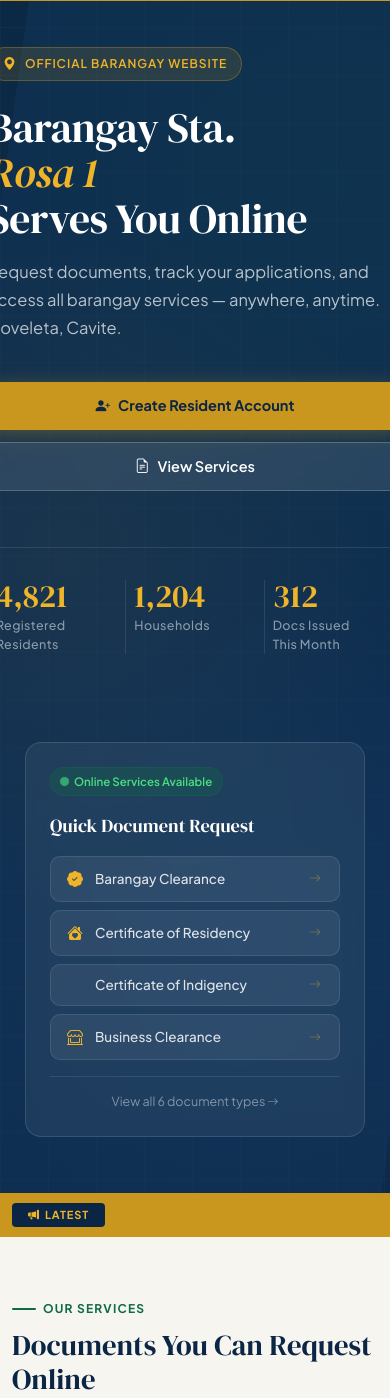
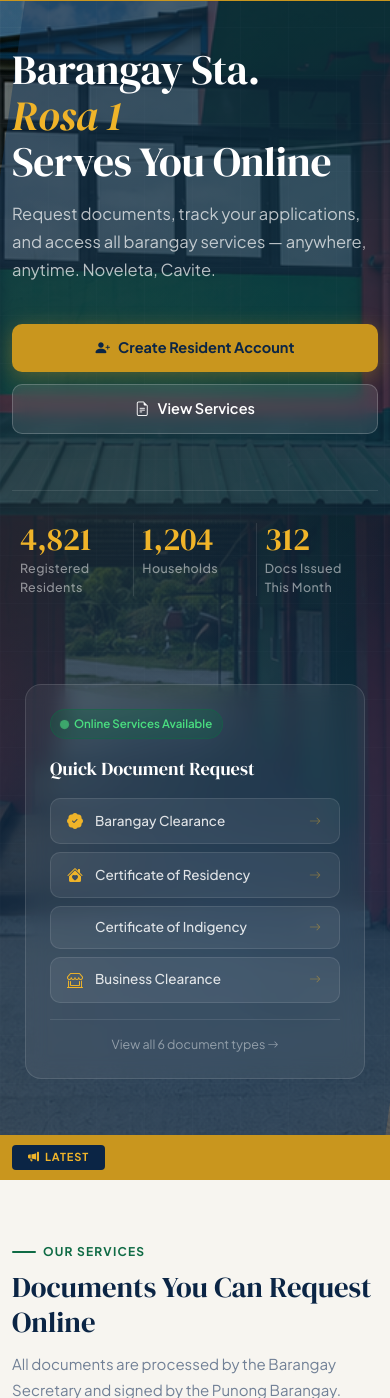
Before and after one commit to Miraaiii/brgy_system, a PHP site: page / in a window 390 px wide; the page is wider, and only the part inside the window is pictured. Shown: the part 69-1467 px from the top of that part. Run offline with PHP 8.4, Linux system fonts and the light colour scheme.

Commit message:
Background goods, responsive goods

```diff
--- a/index.php
+++ b/index.php
@@ -249,7 +249,10 @@ $services = [
     =========================== */
     .hero {
       min-height: 100vh;
-      background: var(--navy);
+      background: linear-gradient(rgba(0,0,0,0.45), rgba(0,0,0,0.45)), url('src/assets/images/system_bg.png');
+      background-size: cover;
+      background-position: center;
+      background-repeat: no-repeat;
       position: relative;
       display: flex;
       align-items: center;
@@ -1021,6 +1024,18 @@ $services = [
       .step-connector { display: none; }
       .footer-bottom { flex-direction: column; text-align: center; }
     }
+
+    @media (max-width: 575px) {
+      html, body { width: 100%; box-sizing: border-box; overflow-x: hidden; }
+      .hero-content { padding: 3rem 1.5rem 2.5rem; }
+      .hero-actions { flex-direction: column; }
+      .hero-actions a { text-align: center; justify-content: center; }
+      .hero-stat { min-width: 100px; }
+      section { padding: 56px 0; }
+      .cta-box { padding: 2.5rem 1.5rem; }
+      .step-connector { display: none; }
+      .footer-bottom { flex-direction: column; text-align: center; }
+    }
   </style>
 </head>
 <body>
@@ -1076,12 +1091,9 @@ $services = [
 <section class="hero" id="home" aria-labelledby="hero-title">
   <div class="hero-pattern" aria-hidden="true"></div>
   <div class="hero-grid-lines" aria-hidden="true"></div>
-  <div class="container">
-    <div class="row align-items-center g-5">
+  <div class="container align-items-center">
+    <div class="row  g-5">
       <div class="col-lg-6 hero-content" data-aos="fade-right" data-aos-duration="900">
-        <div class="hero-eyebrow">
-          <i class="bi bi-geo-alt-fill"></i> Official Barangay Website
-        </div>
         <h1 class="hero-title" id="hero-title">
           Barangay Sta.<br>
           <span>Rosa 1</span><br>
```
Also changed, not shown: src/assets/images/system_bg.png (added).
